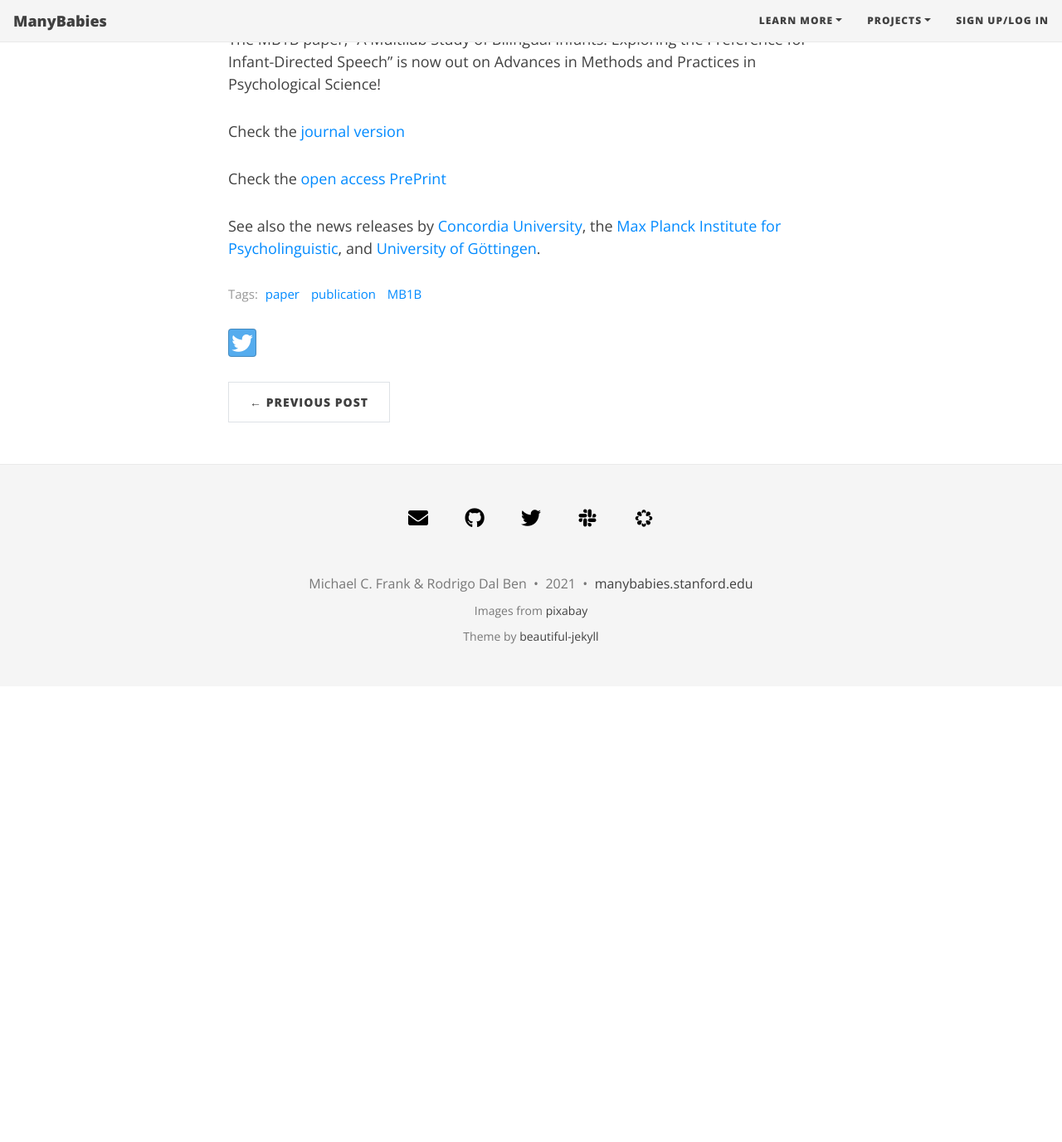
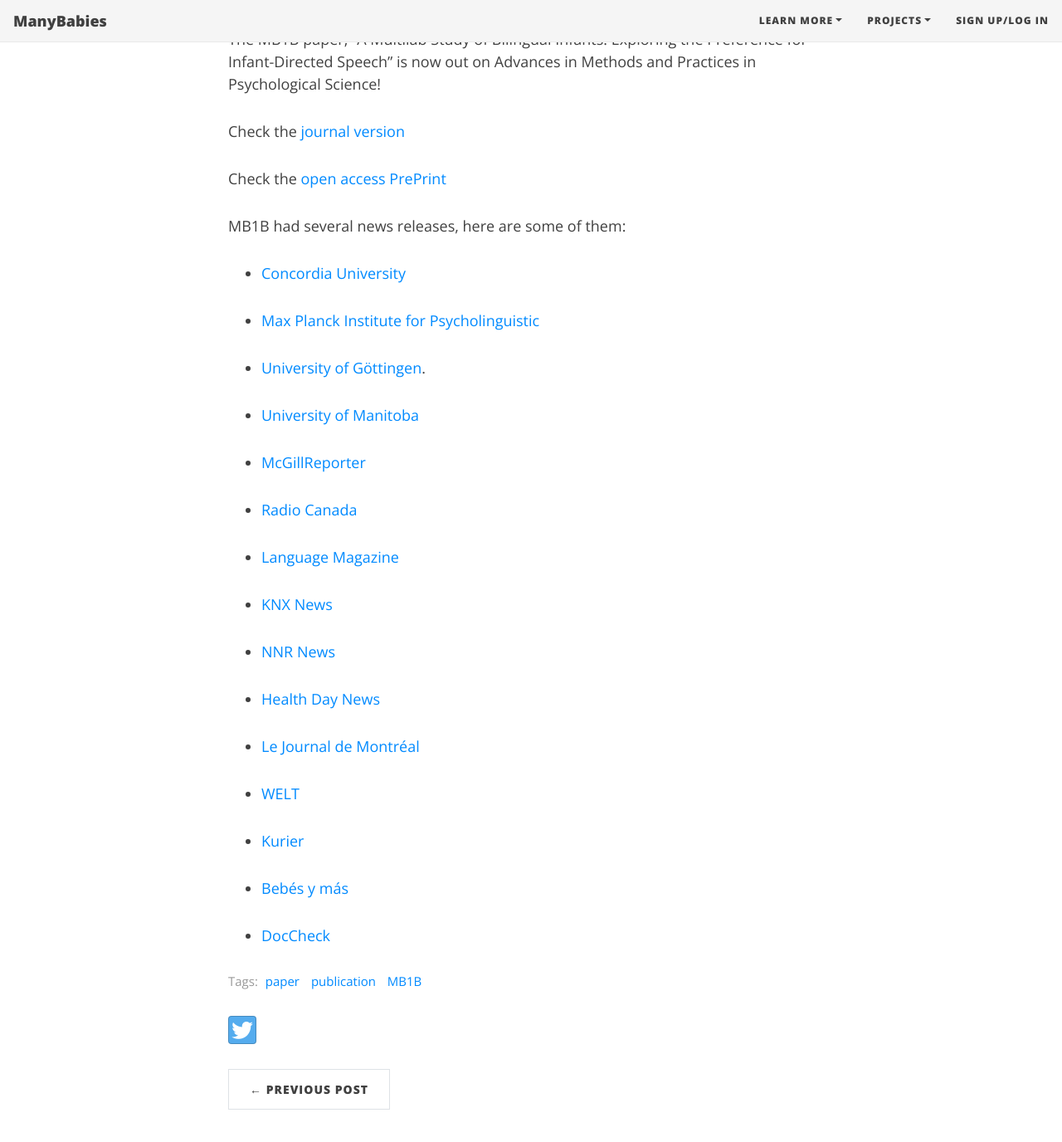
Before and after one commit to manybabies/manybabies.github.io, a Jekyll site: the page built from _posts/2021-03-15-mb1b-publication.md, in a window 1280 px wide and 1400 px high, scrolled down 291 px. Shown: the top 1376 px of the window at 83% size. Built offline with Jekyll 4.4.1, drawn with Linux system fonts in a browser that asks for light colours; nearby versions of some CDN libraries; some web fonts are replaced; before the commit the page ends 1118 px from its top, so only the background shows below that.

Commit message:
upd press releases for MB1B

```diff
--- a/_posts/2021-03-15-mb1b-publication.md
+++ b/_posts/2021-03-15-mb1b-publication.md
@@ -11,4 +11,34 @@
 
 Check the [open access PrePrint](https://psyarxiv.com/sqh9d/)
 
-See also the news releases by [Concordia University](https://www.concordia.ca/news/stories/2021/03/23/bilingual-infants-prefer-baby-talk-especially-when-its-one-of-their-native-languages-according-to-new-concordia-led-study.html?c=/news/archive), the [Max Planck Institute for Psycholinguistic](https://www.mpi.nl/news/bilingual-babies-prefer-baby-talk-especially-when-its-one-their-native-languages-according-new), and [University of Göttingen](https://www.uni-goettingen.de/en/3240.html?id=6206).
+MB1B had several news releases, here are some of them:
+
+- [Concordia University](https://www.concordia.ca/news/stories/2021/03/23/bilingual-infants-prefer-baby-talk-especially-when-its-one-of-their-native-languages-according-to-new-concordia-led-study.html?c=/news/archive)
+
+- [Max Planck Institute for Psycholinguistic](https://www.mpi.nl/news/bilingual-babies-prefer-baby-talk-especially-when-its-one-their-native-languages-according-new)
+
+- [University of Göttingen](https://www.uni-goettingen.de/en/3240.html?id=6206).
+
+- [University of Manitoba](https://news.umanitoba.ca/bilingual-babies-prefer-baby-talk-new-study-shows/)
+
+- [McGillReporter](https://reporter.mcgill.ca/bilingual-babies-prefer-baby-talk-in-any-language/)
+
+- [Radio Canada](https://www.rcinet.ca/en/2021/03/23/infants-prefer-baby-talk-own-language-study-shows/)
+
+- [Language Magazine](https://www.languagemagazine.com/2021/03/24/bilingual-infants-prefer-baby-talk/)
+
+- [KNX News](https://www.audacy.com/knx1070/news/local/ucla-study-babies-in-bilingual-families-prefer-baby-talk)
+
+- [NNR News](https://www.technologynetworks.com/neuroscience/news/even-bilingual-babies-prefer-baby-talk-347156)
+
+- [Health Day News](https://consumer.healthday.com/b-3-24-whatever-the-language-babies-love-baby-talk-2651172003.html)
+
+- [Le Journal de Montréal](https://www.journaldemontreal.com/2021/03/23/les-bebes-preferent-le-langage-enfantin-plutot-quun-vocabulaire-adulte-1)
+
+- [WELT](https://www.welt.de/kmpkt/article229072179/Diesen-Vorteil-haben-Kinder-mit-denen-in-Babysprache-gesprochen-wird.html)
+
+- [Kurier](https://kurier.at/wissen/wissenschaft/babys-bevorzugen-baby-talk-in-muttersprache/401329998)
+
+- [Bebés y más](https://www.bebesymas.com/desarrollo/bebes-prefieren-que-usemos-lenguaje-bebes-esten-aprendiendo-idioma-dos)
+
+- [DocCheck](https://www.doccheck.com/de/detail/articles/32347-baby-talk-muttersprache-gewinnt)
```
